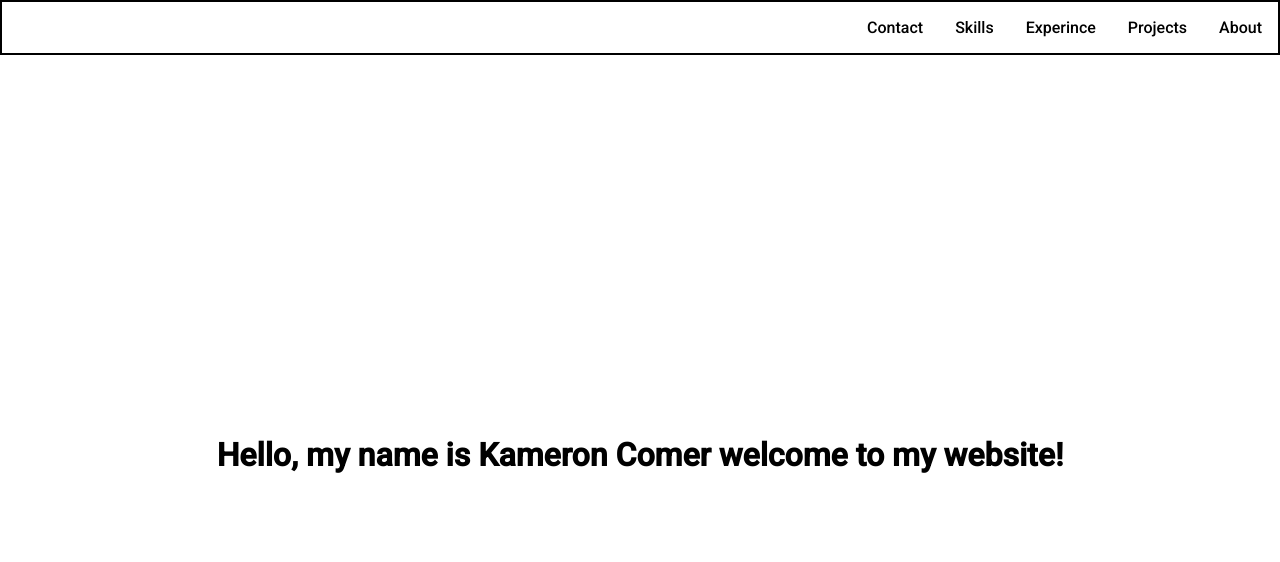
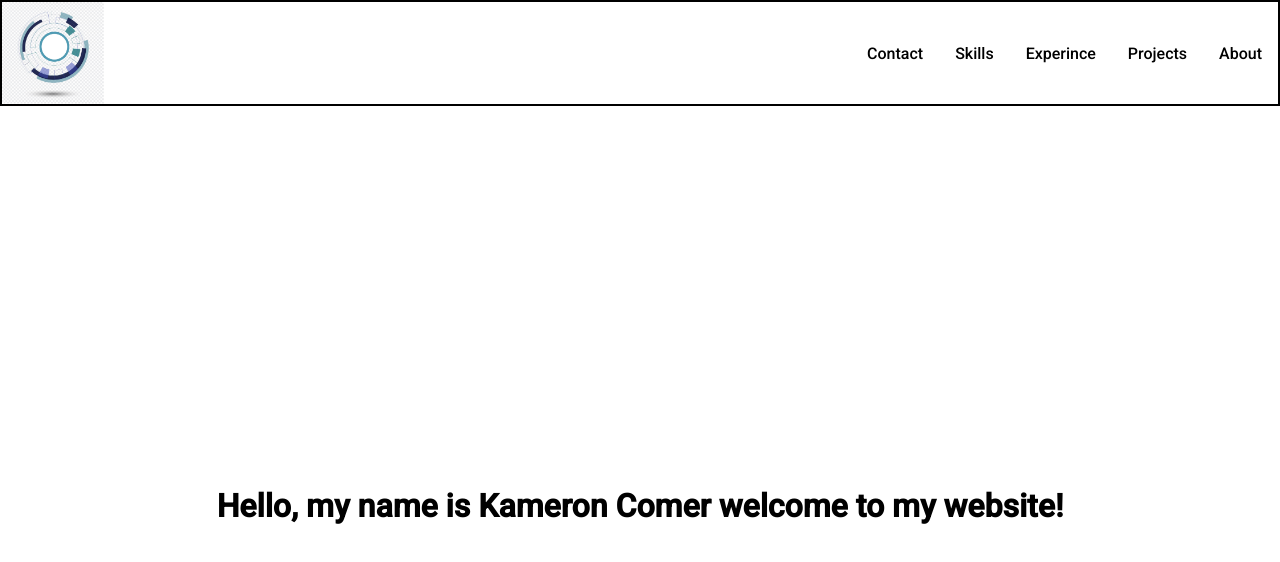
Before and after one commit to syntaxDuck/Portfolio-Website, a plain HTML site: page index.html in a window 1280 px wide. Drawn offline with Linux system fonts and the light colour scheme; a web font is replaced by a local one.

Commit message:
Setting up basic CSS for nav bar

```diff
--- a/index.html
+++ b/index.html
@@ -20,9 +20,8 @@
     <script src="./node_modules/three/examples/js/loaders/GLTFLoader.js"></script>
     <script src='./node_modules/three/examples/js/loaders/RGBELoader.js'></script>
     <script src="index.js"></script>-->
-    <header class="navigationBar">
-      <!-- <img src="" alt="logo" class="logo"> -->
-      <nav>
+
+    <nav class="navigationBar">
       <ul class="navLinks">
         <li><a link="#">About</a></li>
         <li><a link="#">Projects</a></li>
@@ -30,8 +29,8 @@
         <li><a link="#">Skills</a></li>
         <li><a link="#">Contact</a></li>
       </ul>
+      <img src="./images/logo.jpg" alt="logo" class="logo">
     </nav>
-    </header>
 
 
     <div class="splashScreen">
--- a/style.css
+++ b/style.css
@@ -23,29 +23,47 @@ body, html {
 
 .navigationBar {
   background-color: white;
-  text-align: right;
   border: 2px solid black;
 
-  justify-items: right;
+  display: flex;
+  align-items: center;
+  flex-direction: row-reverse;
+}
+
+.navigationBar>*:first-child{
+  align-self: stretch;
+}
+
+.logo {
+  width: 8%;
+  height: 8%;
+  margin-right: auto;
 }
 
 .navLinks {
-  list-style: none;
+  font-family: 'Roboto', sans-serif;
+  list-style-type: none;
+  list-style-image: none;
+
   display: flex;
   flex-direction: row-reverse;
-  align-items: flex-end;
+  align-items: stretch;
+}
+
+.navLinks li{
+  margin-left: 1em;
+  margin-right: 1em;
+
+  display: flex;
+  align-items: stretch;
+}
+
+a {
+  margin: auto;
 }
 
 .navLinks li:hover {
   background-color: grey;
-}
-
-.navLinks li{
-  font-family: 'Roboto', sans-serif;
-  text-align: center;
-  list-style-type: none;
-  list-style-image: none;
-  padding: 1rem;
 }
 
 .mainGrid {
```
Also changed, not shown: images/logo.jpg (added). Lines whose indentation alone changed are shown as unchanged.
